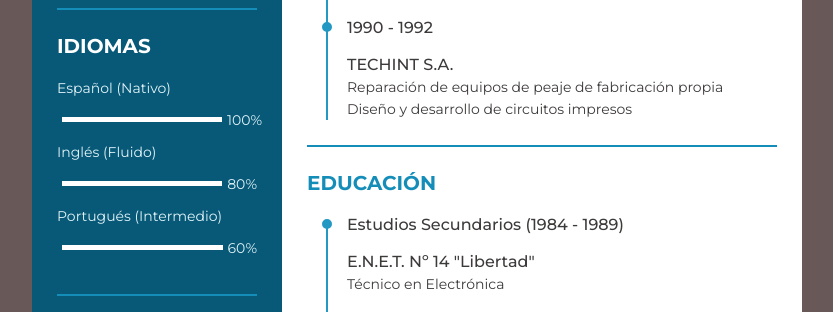
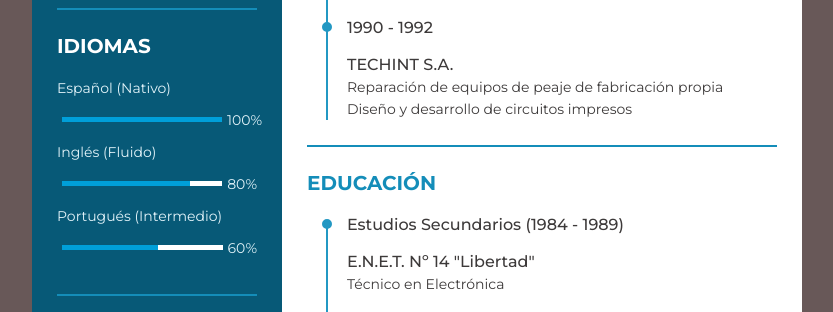
Before and after one commit to leozapozko/github.io, a plain HTML site: page index.html in a window 1280 px wide. Shown: the part 896-1208 px from the top of the page, without its empty margins (208-1041 px from the left). Drawn offline with Linux system fonts and the light colour scheme.

Commit message:
Add files via upload

```diff
--- a/estilos.css
+++ b/estilos.css
@@ -153,6 +153,15 @@ body {
   background: rgb(255, 255, 255);
   position: relative;
 }
+/* modifica color izquierdo de las barras language */
+.resume .resume_left .resume_skills ul li .language_progress span {
+  position: absolute;
+  top: 0;
+  left: 0;
+  height: 100%;
+  background: #009fd9;
+}
+
 
 /* titulo de los iconos izquierdos */
 .resume .resume_left .resume_social .semi-bold {
```
